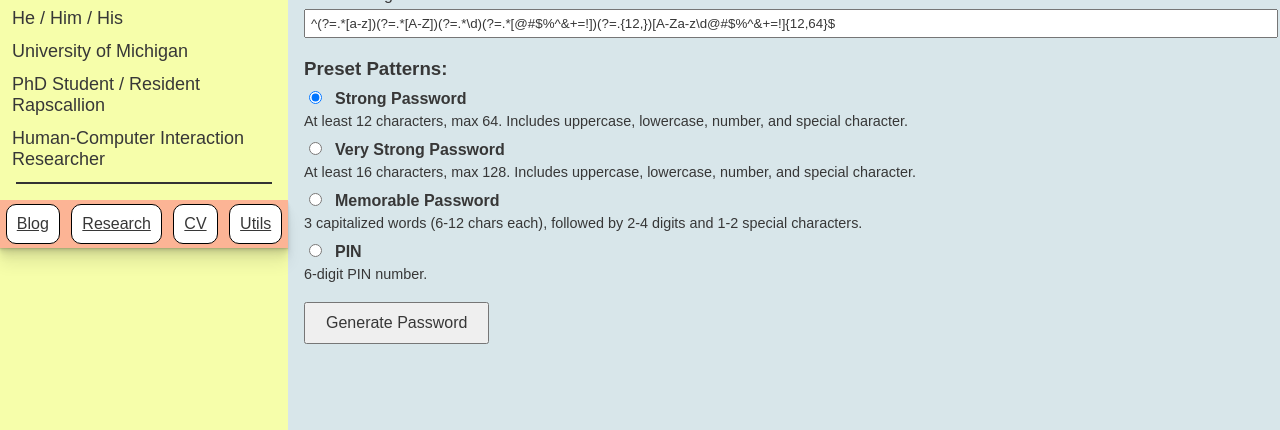
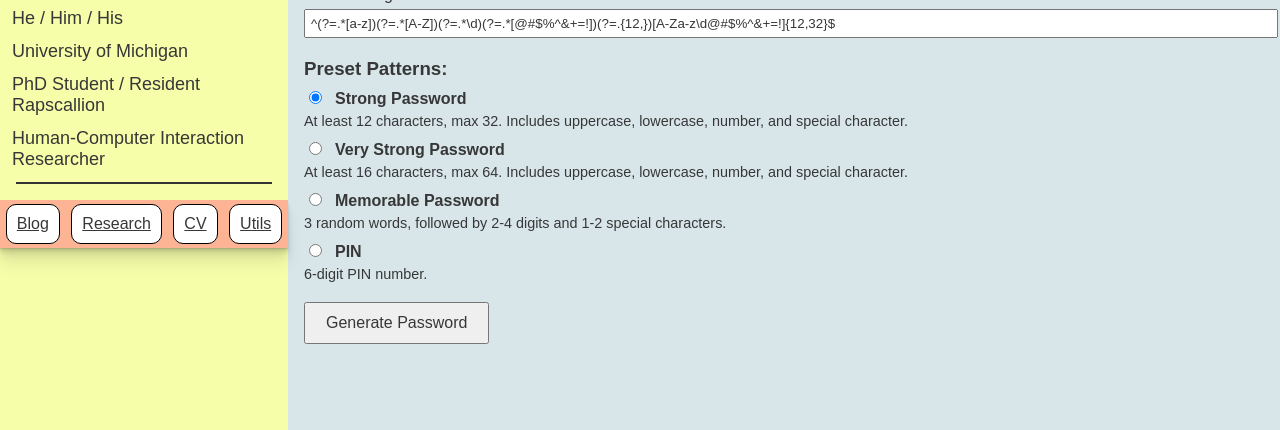
Before and after one commit to gcrois/gregory.croisdale, an Astro site: page /utils in a window 1280 px wide. Shown: the part 370-800 px from the top of the page. Built offline with nearby package versions, Linux system fonts and the light colour scheme; Astro itself is replaced by a stand-in of ours; a web font is replaced by a local one.

Commit message:
word update

```diff
--- a/package.json
+++ b/package.json
@@ -18,6 +18,7 @@
     "astro": "^2.5.5",
     "qrcode.react": "^4.0.1",
     "randexp": "^0.5.3",
+    "random-words": "^2.0.1",
     "react": "^19.0.0-beta",
     "react-dom": "^19.0.0-beta",
     "sanitize-filename": "^1.6.3",
--- a/src/utils/password.tsx
+++ b/src/utils/password.tsx
@@ -1,29 +1,25 @@
 import React, { useState } from 'react';
 import RandExp from 'randexp';
-
-const PasswordGenerator = () => {
-  const [password, setPassword] = useState('');
-  const [currentRegex, setCurrentRegex] = useState('^(?=.*[a-z])(?=.*[A-Z])(?=.*\\d)(?=.*[@#$%^&+=!])(?=.{12,})[A-Za-z\\d@#$%^&+=!]{12,64}$');
-  const [selectedOption, setSelectedOption] = useState('strong');
+import { generate } from 'random-words';
 
 const regexOptions = [
   {
     value: 'strong',
-      regex: '^(?=.*[a-z])(?=.*[A-Z])(?=.*\\d)(?=.*[@#$%^&+=!])(?=.{12,})[A-Za-z\\d@#$%^&+=!]{12,64}$',
+    regex: '^(?=.*[a-z])(?=.*[A-Z])(?=.*\\d)(?=.*[@#$%^&+=!])(?=.{12,})[A-Za-z\\d@#$%^&+=!]{12,32}$',
     label: 'Strong Password',
-      description: 'At least 12 characters, max 64. Includes uppercase, lowercase, number, and special character.'
+    description: 'At least 12 characters, max 32. Includes uppercase, lowercase, number, and special character.'
   },
   {
     value: 'very-strong',
-      regex: '^(?=.*[a-z])(?=.*[A-Z])(?=.*\\d)(?=.*[@#$%^&+=!])(?=.{16,})[A-Za-z\\d@#$%^&+=!]{16,128}$',
+    regex: '^(?=.*[a-z])(?=.*[A-Z])(?=.*\\d)(?=.*[@#$%^&+=!])(?=.{16,})[A-Za-z\\d@#$%^&+=!]{16,64}$',
     label: 'Very Strong Password',
-      description: 'At least 16 characters, max 128. Includes uppercase, lowercase, number, and special character.'
+    description: 'At least 16 characters, max 64. Includes uppercase, lowercase, number, and special character.'
   },
   {
     value: 'memorable',
-      regex: '^([A-Z][a-z]{6,12}){3}\\d{2,4}[@#$%^&+=!]{1,2}$',
+    regex: '^($word){3}\\d{2,4}[@#$%^&+=!]{1,2}$', // Use custom $word token here
     label: 'Memorable Password',
-      description: '3 capitalized words (6-12 chars each), followed by 2-4 digits and 1-2 special characters.'
+    description: '3 random words, followed by 2-4 digits and 1-2 special characters.'
   },
   {
     value: 'pin',
@@ -33,10 +29,31 @@ const PasswordGenerator = () => {
   },
 ];
 
+// Function to replace custom tokens after the base password is generated
+const transformCustomTokens = (generatedString: string): string => {
+  // Replace each occurrence of $word with a random capitalized word
+  return generatedString.replace(/word/g, () => {
+    const word = generate({ exactly: 1, maxLength: 12 })[0];
+    return word.charAt(0).toUpperCase() + word.slice(1);
+  });
+};
+
+const PasswordGenerator = () => {
+  const [password, setPassword] = useState('');
+  const [currentRegex, setCurrentRegex] = useState(regexOptions[0].regex);
+  const [selectedOption, setSelectedOption] = useState('strong');
+
   const generatePassword = () => {
     try {
+      // Generate the base string using RandExp
       const randexp = new RandExp(new RegExp(currentRegex));
-      setPassword(randexp.gen());
+      let basePassword = randexp.gen();
+
+      // Apply custom transformations to the generated base string
+      const transformedPassword = transformCustomTokens(basePassword);
+
+      // Set the final password
+      setPassword(transformedPassword);
     } catch (error) {
       setPassword('Invalid regex pattern');
     }
@@ -49,8 +66,8 @@ const PasswordGenerator = () => {
 
   const handleOptionChange = (e) => {
     const selected = regexOptions.find(option => option.value === e.target.value);
-    setSelectedOption(selected.value);
-    setCurrentRegex(selected.regex);
+    setSelectedOption(selected?.value || 'custom');
+    setCurrentRegex(selected?.regex || '');
   };
 
   return (
```
Also changed, not shown: pnpm-lock.yaml. Lines whose indentation alone changed are shown as unchanged.
